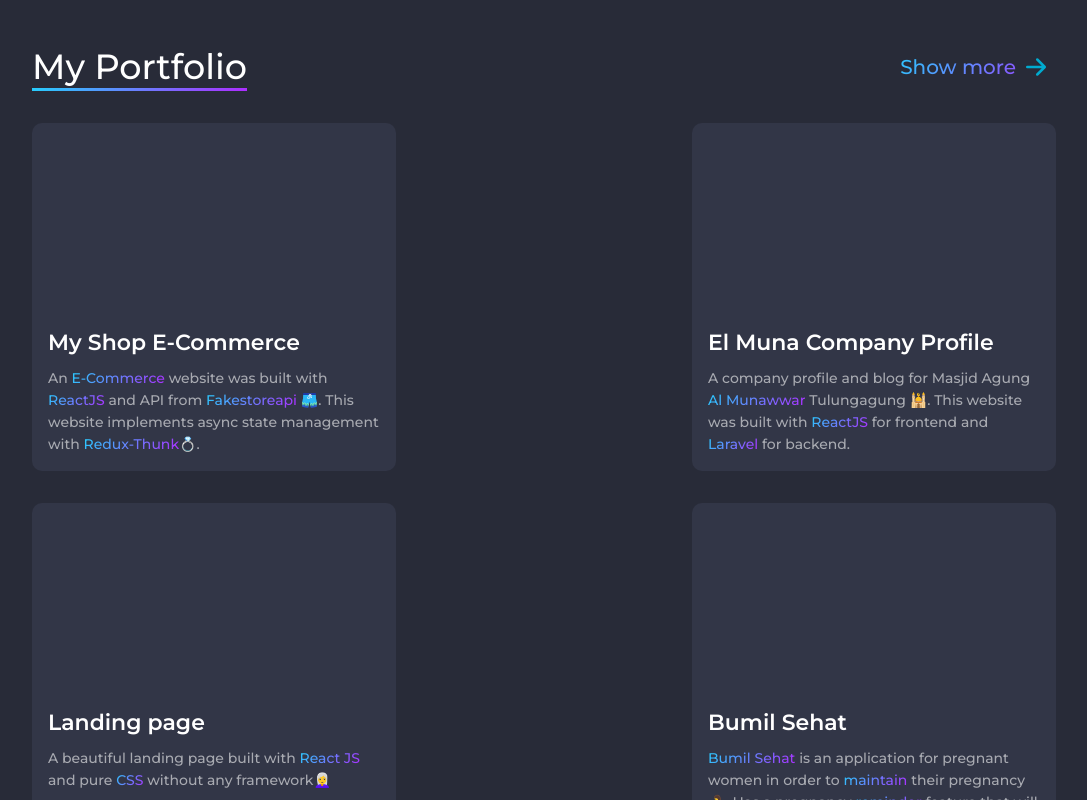
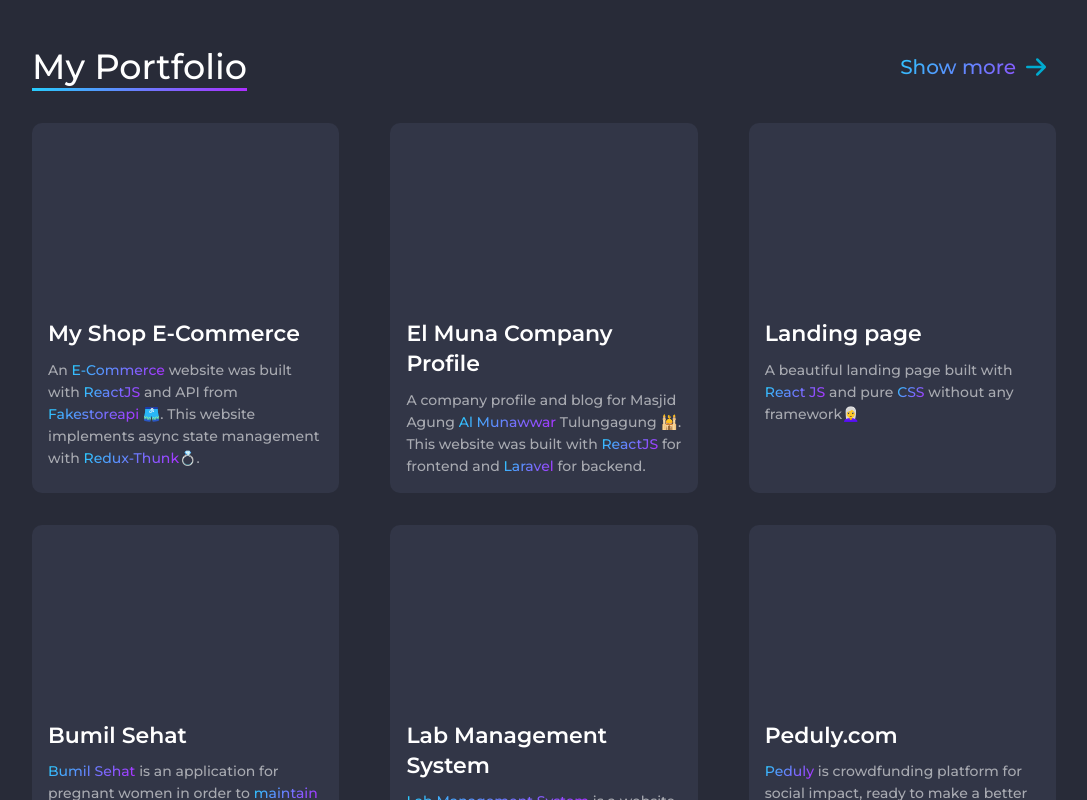
Before and after one commit to juanangelaalma/portofolio-2022, a React (Create React App) app: page / in a window 1280 px wide. Shown: the part 1260-2060 px from the top of the page, without its empty margins (96-1183 px from the left). Built offline with nearby package versions, Linux system fonts and the light colour scheme.

Commit message:
Changed Max Width

```diff
--- a/src/App.css
+++ b/src/App.css
@@ -110,6 +110,11 @@
   }
 }
 
+.App {
+  max-width: 1440px;
+  margin: 0 auto;
+}
+
 @keyframes fadeIn {
     from {
         opacity: 0;
--- a/src/components/project/project.css
+++ b/src/components/project/project.css
@@ -38,7 +38,8 @@
   font-style: normal;
   font-weight: 600;
   font-size: 22px;
-  line-height: 48px;
+  line-height: 30px;
+  margin-bottom: 0.6rem;
   /* identical to box height, or 200% */
   color: #FFFFFF;
 }
@@ -78,6 +79,6 @@
 
 @media (min-width: 1200px) {
   .porto__portofolio-list_project {
-    max-width: 364px;
+    max-width: 30%;
   }
 }
```
